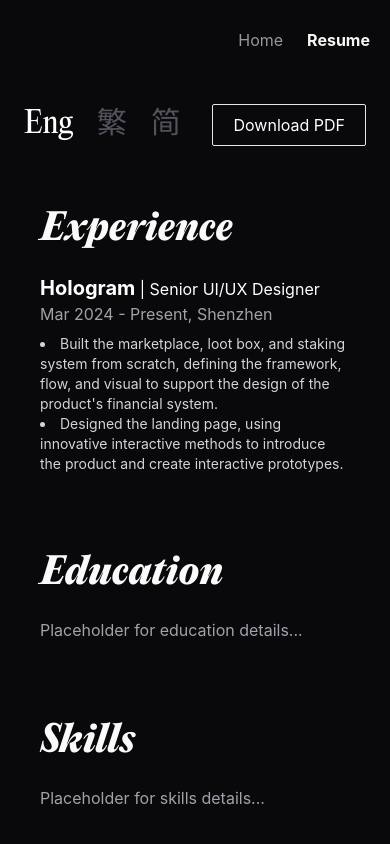
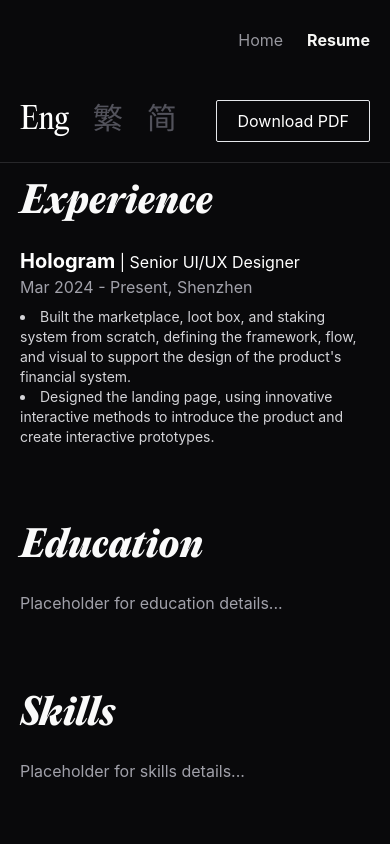
Before and after one commit to hoiian/portfolio2025, a React (Vite) app: page /resume in a window 390 px wide. Shown: the top 844 px of the page. Built offline with nearby package versions, Linux system fonts and the light colour scheme.

Commit message:
update padding, border of resume page

```diff
--- a/src/pages/Resume.jsx
+++ b/src/pages/Resume.jsx
@@ -15,10 +15,10 @@ const Resume = () => {
   ];
 
   return (
-    <div className="min-h-screen flex flex-col md:flex-row max-w-[1360px] mx-auto pt-20">
+    <div className="min-h-screen flex flex-col md:flex-row max-w-[1360px] mx-auto mt-20">
       <Header />
       {/* Left Sidebar */}
-      <div className="md:w-1/3 w-full p-6 flex flex-row md:flex-col md:border-r-[1px] border-zinc-800 justify-between md:justify-start">
+      <div className="md:w-1/3 w-full md:p-6 p-5 flex flex-row md:flex-col border-b md:border-b-0 md:border-r border-zinc-800 justify-between md:justify-start">
 
       <div className="flex flex-row md:flex-col gap-6 text-3xl font-heading">
       <p className="hidden md:block text-sm text-zinc-400 font-sans font-semibold uppercase">Language</p>
@@ -71,7 +71,7 @@ const Resume = () => {
       </div>
 
       {/* Right Content */}
-      <div className="md:w-2/3 w-full  p-10 text-white">
+      <div className="md:w-2/3 w-full md:p-10 p-5 text-white">
         <h2 className="text-4xl italic mb-6 text-zinc-50 font-extrabold">Experience</h2>
         <div className="mt-6">
           <span className="text-xl font-bold ">Hologram</span>
```
